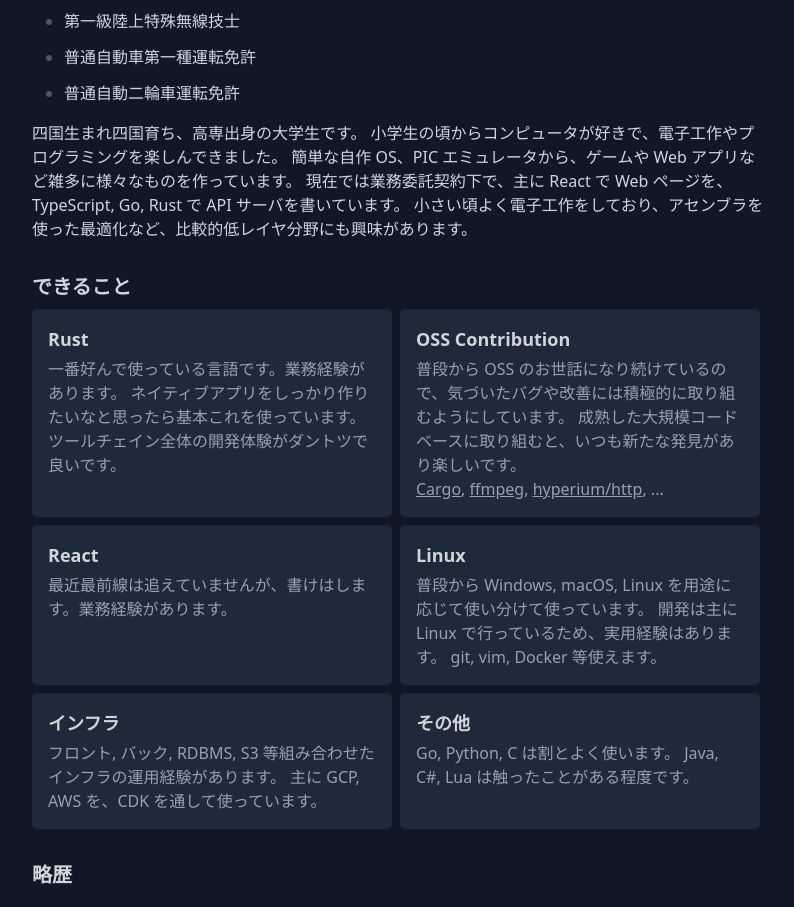
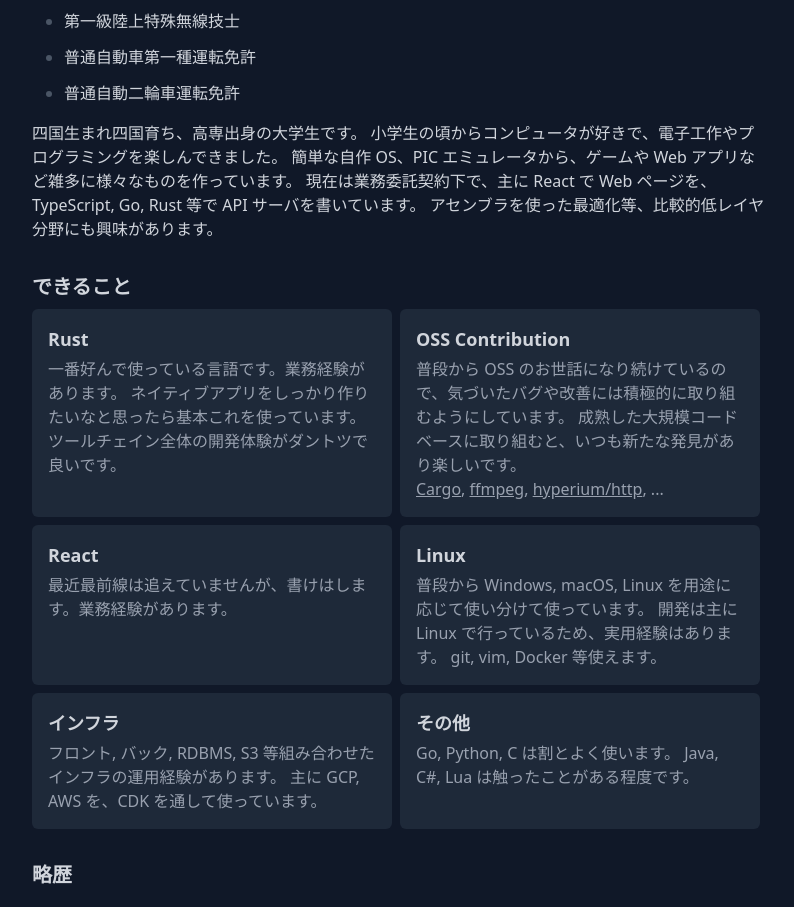
Before and after one commit to kawaemon/portfolio, a Next.js app: page / in a window 1280 px wide. Shown: the part 1180-2087 px from the top of the page, without its empty margins (240-1034 px from the left). Built offline with nearby package versions, Linux system fonts and the light colour scheme.

Commit message:
feat: change profile text

```diff
--- a/app/components/Profile.tsx
+++ b/app/components/Profile.tsx
@@ -41,8 +41,8 @@ export const Profile: FC = () => {
                 四国生まれ四国育ち、高専出身の大学生です。
                 小学生の頃からコンピュータが好きで、電子工作やプログラミングを楽しんできました。
                 簡単な自作 OS、PIC エミュレータから、ゲームや Web アプリなど雑多に様々なものを作っています。
-                現在では業務委託契約下で、主に React で Web ページを、TypeScript, Go, Rust で API サーバを書いています。
-                小さい頃よく電子工作をしており、アセンブラを使った最適化など、比較的低レイヤ分野にも興味があります。
+                現在は業務委託契約下で、主に React で Web ページを、TypeScript, Go, Rust 等で API サーバを書いています。
+                アセンブラを使った最適化等、比較的低レイヤ分野にも興味があります。
             </p>
         </section>
     );
```
